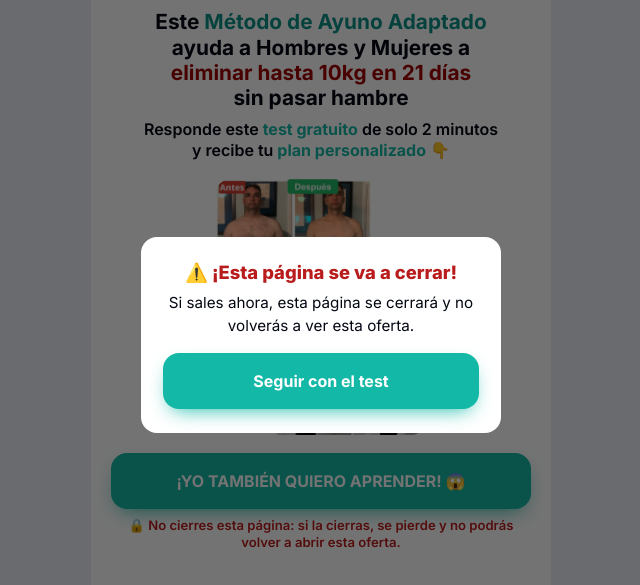
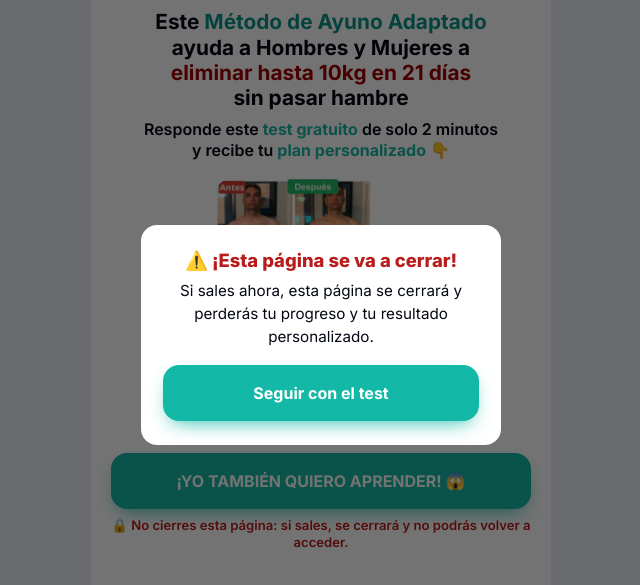
Before and after one commit to ojpmendest/seca-jejum-es, a plain HTML site: page index.html in a window 1280 px wide. Shown: the part 65-650 px from the top of the page, without its empty margins (319-959 px from the left). Drawn offline with Linux system fonts and the light colour scheme.

Commit message:
copy: aviso/escassez sem mencionar oferta (foco em progresso/resultado, sem cara de venda)

```diff
--- a/index.html
+++ b/index.html
@@ -129,7 +129,7 @@ src="https://www.facebook.com/tr?id=2685263701929706&ev=PageView&noscript=1"
 <div id="backwarn" hidden>
   <div class="bw-card">
     <div class="bw-title">⚠️ ¡Esta página se va a cerrar!</div>
-    <p>Si sales ahora, esta página se cerrará y no volverás a ver esta oferta.</p>
+    <p>Si sales ahora, esta página se cerrará y perderás tu progreso y tu resultado personalizado.</p>
     <button class="cta" id="bw-ok">Seguir con el test</button>
   </div>
 </div>
@@ -260,7 +260,7 @@ function renderLayer(l, step){
       if (!showScarcity) return b;
       const box = h('div');
       box.appendChild(b);
-      box.appendChild(h('div','scarcity', '🔒 No cierres esta página: si la cierras, se pierde y no podrás volver a abrir esta oferta.'));
+      box.appendChild(h('div','scarcity', '🔒 No cierres esta página: si sales, se cerrará y no podrás volver a acceder.'));
       return box;
     }
     case 'options': {
```
